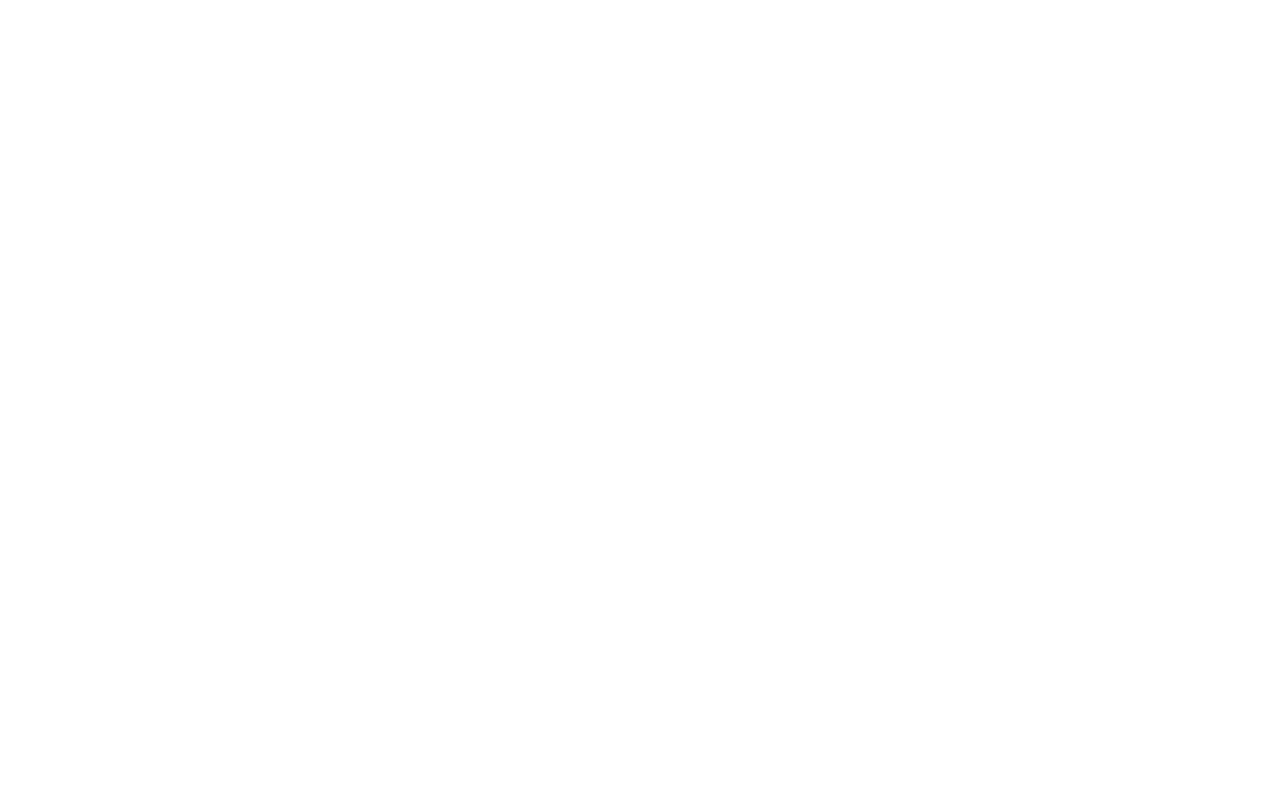
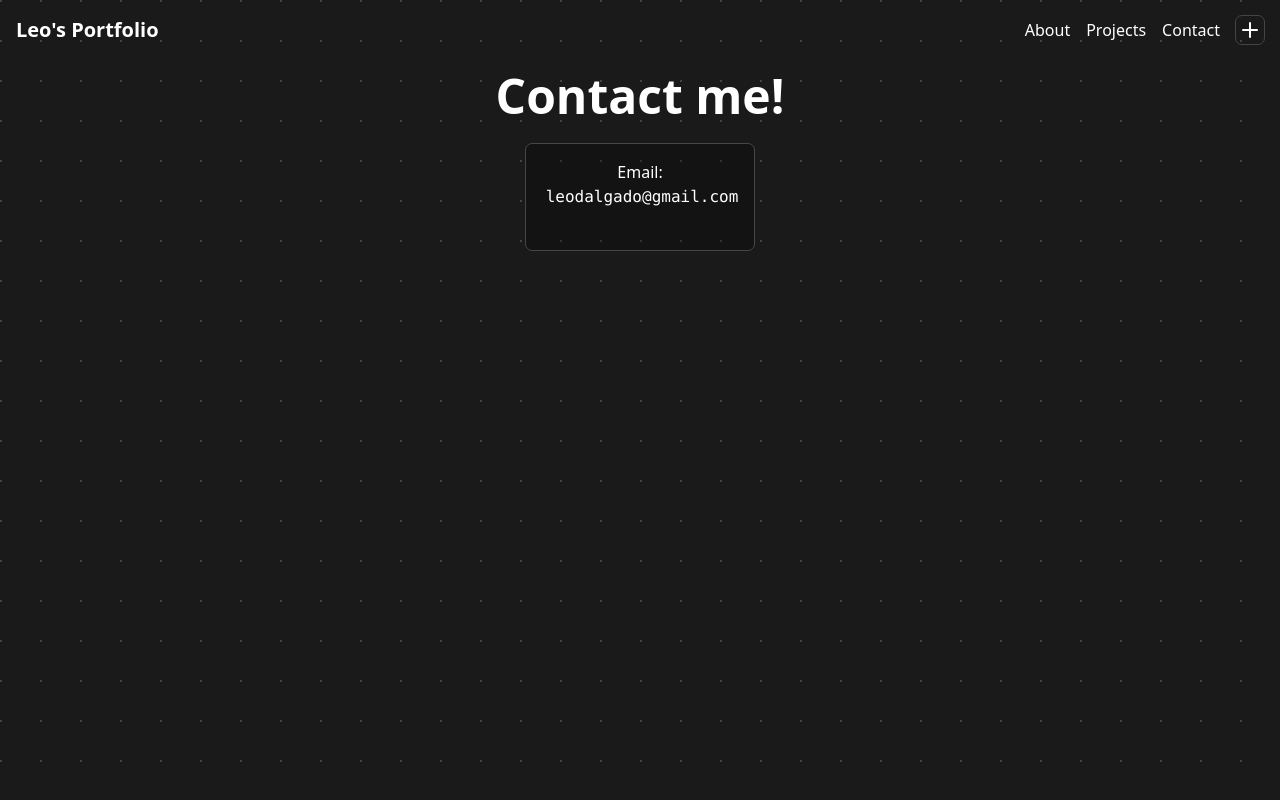
Before and after one commit to Supersonicboss1/personal-website, a Nuxt app: page /contact in a window 1280 px wide. Before the commit this address had no page. Built offline with nearby package versions, Linux system fonts and the light colour scheme.

Commit message:
Initial home page development

```diff
--- a/app.vue
+++ b/app.vue
@@ -1,5 +1,7 @@
 <template>
   <div>
+    <NuxtLayout name="default">
     <NuxtPage/>
+  </NuxtLayout>
   </div>
 </template>
--- a/assets/css/main.css
+++ b/assets/css/main.css
@@ -1 +1,37 @@
 @import "tailwindcss";
+
+.background-crosses {
+    background-color: #1a1a1a;
+    background-image:
+      /* Horizontal lines */
+      linear-gradient(0deg, rgb(73, 66, 66) 1px, transparent 1px),
+      /* Vertical lines */
+      linear-gradient(90deg, rgb(73, 66, 66) 1px, transparent 1px);
+      background-size: 40px 40px;
+    /* animate background position */
+    animation: animateBackgroundCrosses 1s linear infinite;
+}
+.background-dots {
+    background-image: radial-gradient(rgb(73, 66, 66) 1px, transparent 0);
+    background-size: 40px 40px;
+    background-position: -19px -19px;
+    /* animate background position */
+    animation: animateBackgroundDots 1s linear infinite;
+}
+@keyframes animateBackgroundCrosses {
+    0% {
+        background-position: 0 0;
+    }
+    100% {
+        background-position: 40px 40px; /* Same as your background-size */
+    }
+}
+
+@keyframes animateBackgroundDots {
+    0% {
+        background-position: -19px -19px;
+    }
+    100% {
+        background-position: 21px 21px; /* Offset by your background-size */
+    }
+}
--- a/components/TweenedNumber.vue
+++ b/components/TweenedNumber.vue
@@ -4,11 +4,11 @@
 
 <script lang="ts" setup>
 const props = defineProps<{
-    progressValue: number;
+    value: number;
     animationDuration: number;
 }>();
 const displayValue = ref(0);
-function tweenToFinalValue(finalValue: number, duration: number) { //TODO: Allow different easing functions (who tf knows how to do that)
+function tweenToFinalValue(finalValue: number, duration: number) {
     const startValue = displayValue.value;
     let startTime: number;
     function update() {
@@ -25,7 +25,7 @@
     update();
 }
 watch(
-    () => props.progressValue,
+    () => props.value,
     (newValue) => {
         tweenToFinalValue(newValue, props.animationDuration);
     }
--- /dev/null
+++ b/components/UnderlinedNuxtLink.vue
@@ -0,0 +1,21 @@
+<template>
+    <div>
+        <nuxt-link
+            :to="props.link"
+            class="transition-all duration-300 text-white group hover:text-green-300"
+        >
+            <span
+                class="bg-left-bottom bg-gradient-to-r from-green-600 to-green-600 bg-[length:0%_1px] bg-no-repeat group-hover:bg-[length:100%_1px] transition-all duration-700 ease-out"
+            >
+                {{ props.text }}
+            </span>
+        </nuxt-link>
+    </div>
+</template>
+
+<script lang="ts" setup>
+const props = defineProps<{
+    text: string;
+    link: string; // i.e. "/about"
+}>();
+</script>
--- /dev/null
+++ b/layouts/default.vue
@@ -0,0 +1,33 @@
+<script setup lang="ts">
+import { LucideDot, LucidePlus } from 'lucide-vue-next';
+
+const isSquare = ref(false)
+
+</script>
+
+<template>
+    <html class="bg-[#1a1a1a] text-white scheme-dark transition-all duration-200 h-[100vh]" :class="{'background-crosses': isSquare, 'background-dots': !isSquare}">
+    <header>
+        <nav class=" text-white">
+            <div class="container mx-auto flex justify-between items-center p-4">
+                <div>
+                    <UnderlinedNuxtLink text="Leo's Portfolio" link="/" class="text-xl font-bold"/>
+                </div>
+                <div class="flex items-center">
+                    <UnderlinedNuxtLink text="About" link="/about"/>
+                    <UnderlinedNuxtLink text="Projects" link="/projects" class="ml-4"/>
+                    <UnderlinedNuxtLink text="Contact" link="/contact" class="ml-4"/>
+                    <button aria-label="Switch background" v-on:click="isSquare = !isSquare" class="ml-4 cursor-pointer outline-1 rounded-md outline-[#494242] p-0.5 hover:outline-[#777070] transition-all">
+                        <LucideDot v-if="isSquare == true"/>
+                        <LucidePlus v-if="isSquare == false"/>
+                    </button>
+                </div>
+            </div>
+        </nav>
+    </header>
+    <div class="text-center">
+        <slot/>
+    </div>
+
+</html>
+</template>
--- a/package.json
+++ b/package.json
@@ -11,6 +11,7 @@
   },
   "dependencies": {
     "@tailwindcss/vite": "^4.0.4",
+    "lucide-vue-next": "^0.484.0",
     "nuxt": "^3.15.4",
     "radix-vue": "^1.9.13",
     "tailwindcss": "^4.0.4",
--- /dev/null
+++ b/pages/contact.vue
@@ -0,0 +1,26 @@
+<template>
+  <h1 class="text-5xl text-center font-bold mt-3">
+    Contact me!
+  </h1>
+  <div class="mt-5 p-1 w-full flex justify-center">
+    <div class="outline outline-[#464646] rounded-md w-min bg-[#00000043] p-4">
+    <label for="email" class="block ">Email:</label>
+    <a href="mailto:leodalgado@gmail.com" class="font-mono p-1">leodalgado@gmail.com<span class="animate-blink -translate-x-[2px] absolute">|</span></a>
+  </div></div>
+</template>
+
+<script lang="ts" setup>
+
+</script>
+
+<style>
+ .animate-blink {
+  animation: cursor-blink 1.5s steps(2) infinite;
+ }
+ @keyframes cursor-blink {
+  0% {
+    opacity: 0;
+  }
+}
+
+</style>
--- a/pages/index.vue
+++ b/pages/index.vue
@@ -1,38 +1,12 @@
 <script setup lang="ts">
-import { onMounted, ref } from "vue";
-import { ProgressIndicator, ProgressRoot } from "radix-vue";
-import TweenedNumber from "~/components/TweenedNumber.vue";
 
-const progressValue = ref(10);
-
-onMounted(() => {
-    // Every 1 second, randomise the progress value
-    setInterval(() => {
-        // Technically you COULD get 100% progress, but the chances are extremely low (it would need to be exactly 100)
-        progressValue.value = Math.floor(Math.random() * 100);
-    }, 1000);
-});
 </script>
 
 <template>
-    <body class="bg-[#1a1a1a] text-white scheme-dark">
-        <h1 class="text-5xl text-center mt-[20%]">Coming Soon™️</h1>
-        <ProgressRoot
-            v-model="progressValue"
-            class="relative overflow-hidden bg-black rounded-full w-full sm:w-[300px] h-4 sm:h-5 mx-auto mt-8 -translate-x-6"
-        >
-            <ProgressIndicator
-                class="rounded-full w-full h-full transition-all duration-[660ms] ease-[cubic-bezier(0.65, 0, 0.35, 1)]"
-                :class="{
-                    'bg-[#f1c40f]': progressValue < 70 && progressValue >= 30,
-                    'bg-[#2ecc71]': progressValue >= 70,
-                    'bg-[#e74c3c]': progressValue < 30,
-                }"
-                :style="`transform: translateX(-${100 - progressValue}%)`"
-            />
-        </ProgressRoot>
-        <h1 class="text-3xl text-center mt-5 -translate-x-6">
-            <TweenedNumber :progress-value="progressValue" :animation-duration="0.65"/>% complete
-        </h1>
+    <body>
+        <h1 class="text-5xl text-center font-bold mt-3">Hi, I'm Leo!</h1>
+        <p class="mt-5">
+            I do coding and such. One day this website will be complete!
+        </p>
     </body>
 </template>
```
Also changed, not shown: 1 other file (tests, documents, lock files or other folders).
